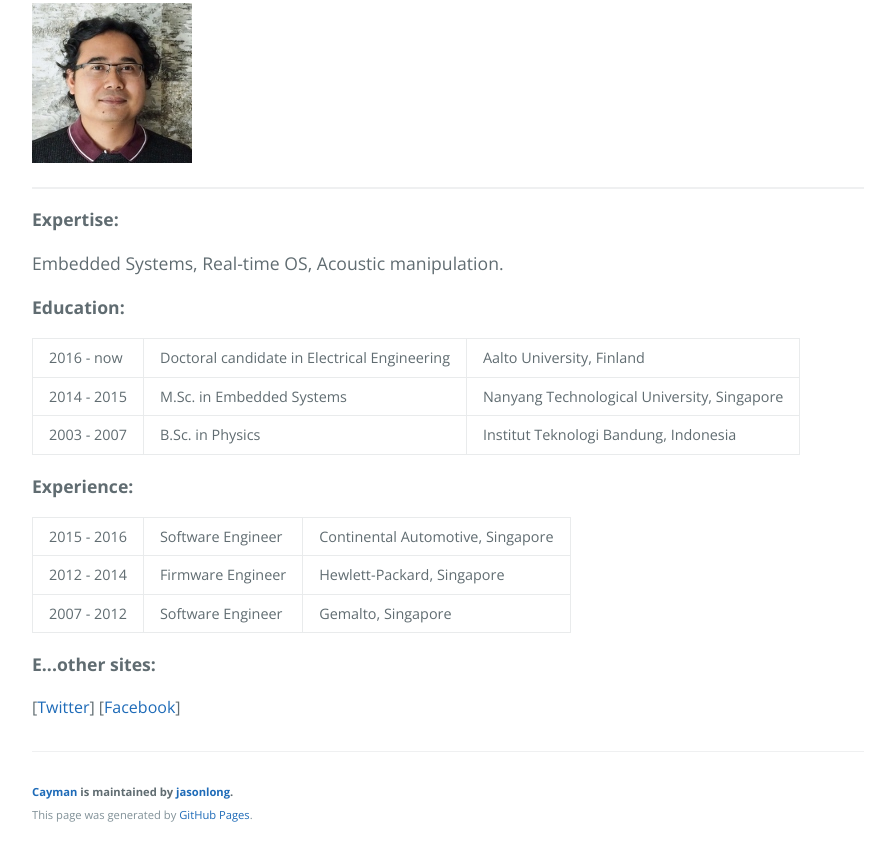
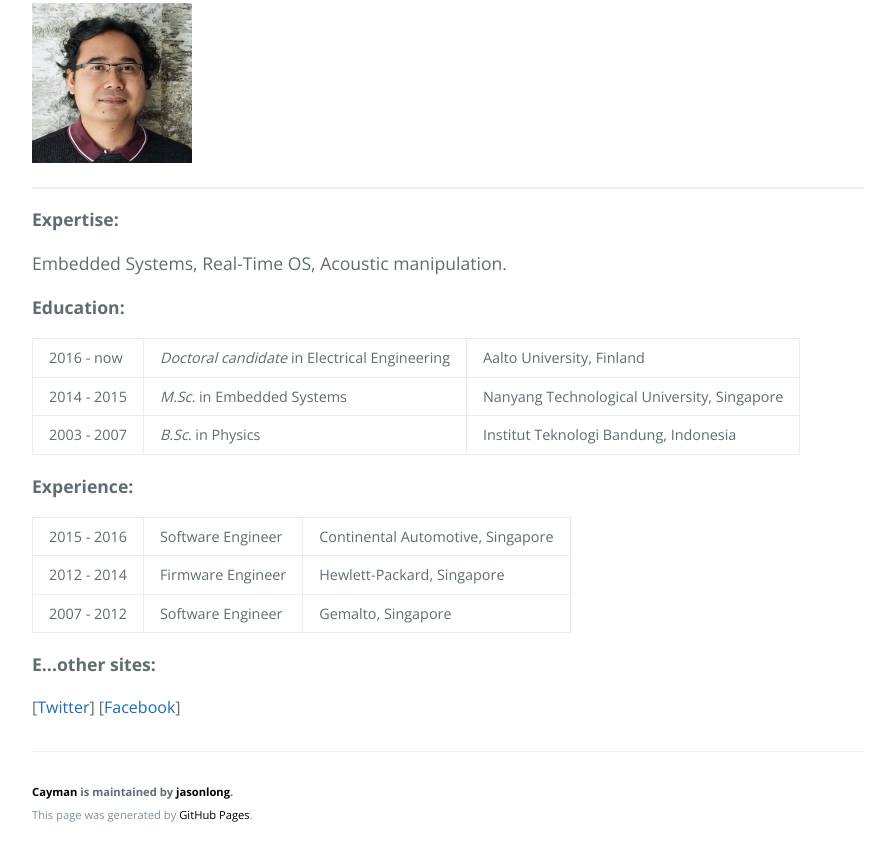
Before and after one commit to harriwijaya/harriwijaya.github.io, a website: page index.html in a window 1280 px wide. Shown: the part 412-1269 px from the top of the page, without its empty margins (192-1087 px from the left). Drawn offline with nearby package versions, Linux system fonts and the light colour scheme.

Commit message:
Adjust font
Adjust font

```diff
--- a/index.html
+++ b/index.html
@@ -32,7 +32,7 @@
         <hr>
 
         <p><strong>Expertise:</strong></p>
-        <p>Embedded Systems, Real-time OS, Acoustic manipulation.</p>
+        <p>Embedded Systems, Real-Time OS, Acoustic manipulation.</p>
 
         <p><strong>Education:</strong></p>
         <p>
@@ -40,17 +40,17 @@
         <tbody>
             <tr>
             <td>2016 - now</td>
-            <td>Doctoral candidate in Electrical Engineering</td>
+            <td><i>Doctoral candidate</i> in Electrical Engineering</td>
             <td>Aalto University, Finland</td>
             </tr>
             <tr>
             <td>2014 - 2015</td>
-            <td>M.Sc. in Embedded Systems</td>
+            <td><i>M.Sc.</i> in Embedded Systems</td>
             <td>Nanyang Technological University, Singapore</td>
             </tr>
             <tr>
             <td>2003 - 2007</td>
-            <td>B.Sc. in Physics</td>
+            <td><i>B.Sc.</i> in Physics</td>
             <td>Institut Teknologi Bandung, Indonesia</td>
             </tr>
         </tbody>
@@ -85,8 +85,8 @@
 
         <!-- credit -->
       <footer class="site-footer">
-        <span class="site-footer-owner"><a href="https://github.com/jasonlong/cayman-theme">Cayman</a> is maintained by <a href="https://github.com/jasonlong">jasonlong</a>.</span>
-        <span class="site-footer-credits">This page was generated by <a href="https://pages.github.com">GitHub Pages</a>.</span>
+        <span class="site-footer-owner"><a href="https://github.com/jasonlong/cayman-theme" style="color: #000000;">Cayman</a> is maintained by <a href="https://github.com/jasonlong" style="color: #000000;">jasonlong</a>.</span>
+        <span class="site-footer-credits">This page was generated by <a href="https://pages.github.com" style="color: #000000;">GitHub Pages</a>.</span>
       </footer>
 
     </section>
```
